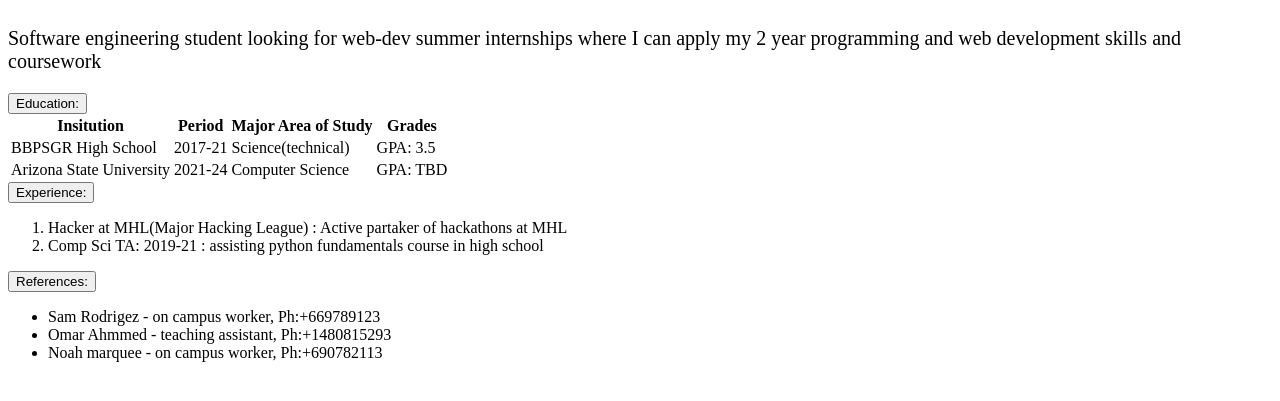
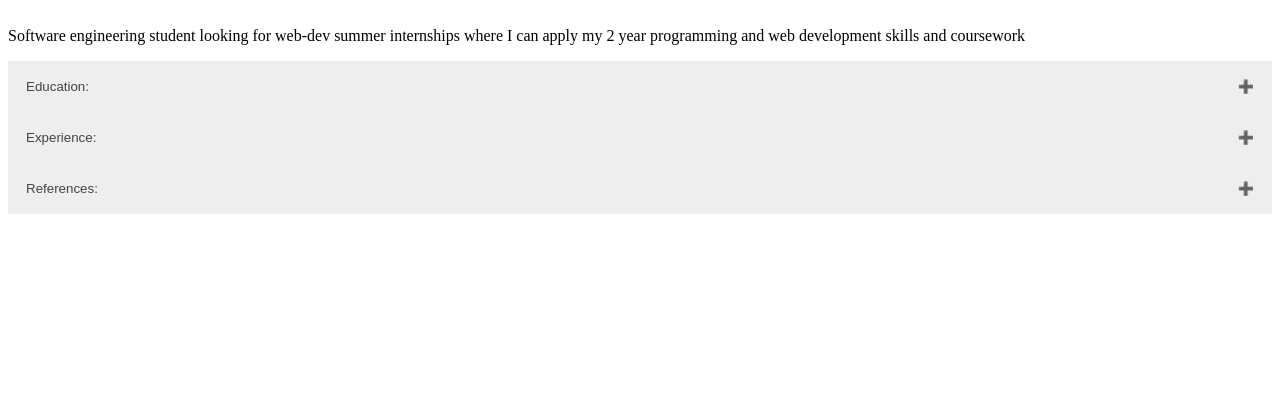
Before and after one commit to Mnv07/AME220Spring2022, a plain HTML site: page index.html in a window 1280 px wide. Shown: the part 261-662 px from the top of the page. Drawn offline with Linux system fonts and the light colour scheme; a script that the page names is missing.

Commit message:
updates styles.css for adding accordion UI

```diff
--- a/styles.css
+++ b/styles.css
@@ -2,6 +2,32 @@
     color:black;
     text-align: center;
 }
+
+.accordion {
+    background-color: #eee;
+    color: #444;
+    cursor: pointer;
+    padding: 18px;
+    width: 100%;
+    text-align: left;
+    border: none;
+    outline: none;
+    transition: 0.4s;
+  }
+
+  .active, .accordion:hover {
+    background-color: #ccc;
+  }
+
+
+  .panel {
+  padding: 0 18px;
+  background-color: white;
+  max-height: 0;
+  overflow: hidden;
+  transition: max-height 0.2s ease-out;
+}
+
 
 .contact{
 
@@ -15,9 +41,6 @@
     font-size: 30px;
 }
 
-.content{
-    font-size: 20px;
-}
 
 footer {
 	text-align: center;
@@ -28,3 +51,15 @@ footer {
 	margin: 8px 0;
 	height: 100px;
 }
+
+.accordion:after {
+    content: '\02795'; /* Unicode character for "plus" sign (+) */
+    font-size: 13px;
+    color: #777;
+    float: right;
+    margin-left: 5px;
+  }
+
+  .active:after {
+    content: "\2796"; /* Unicode character for "minus" sign (-) */
+  }
```
